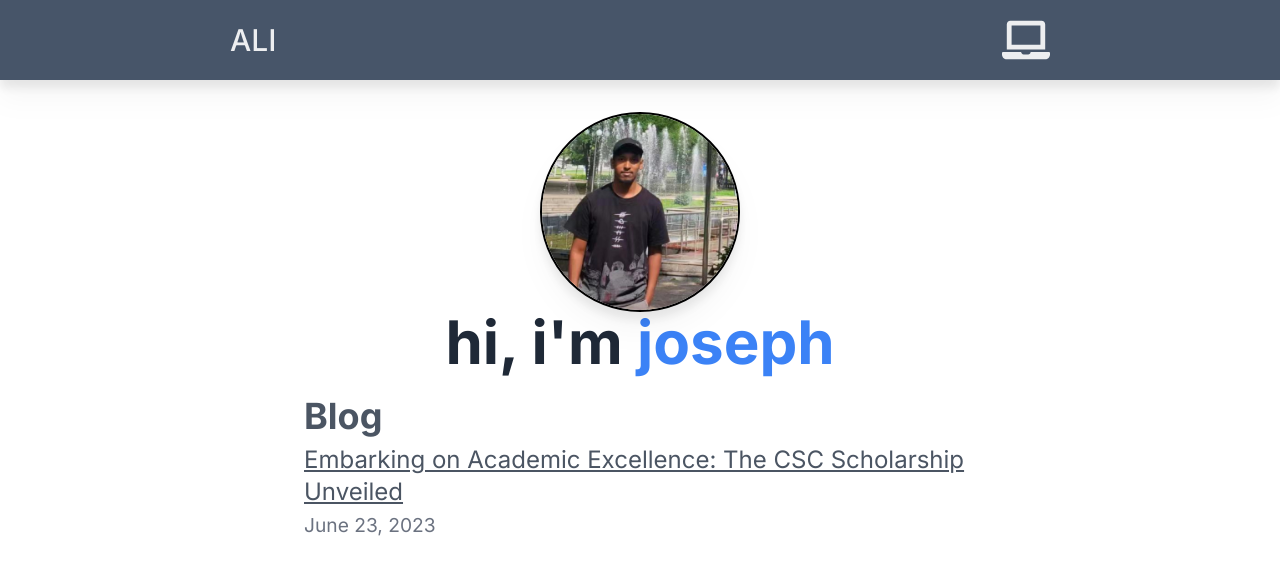
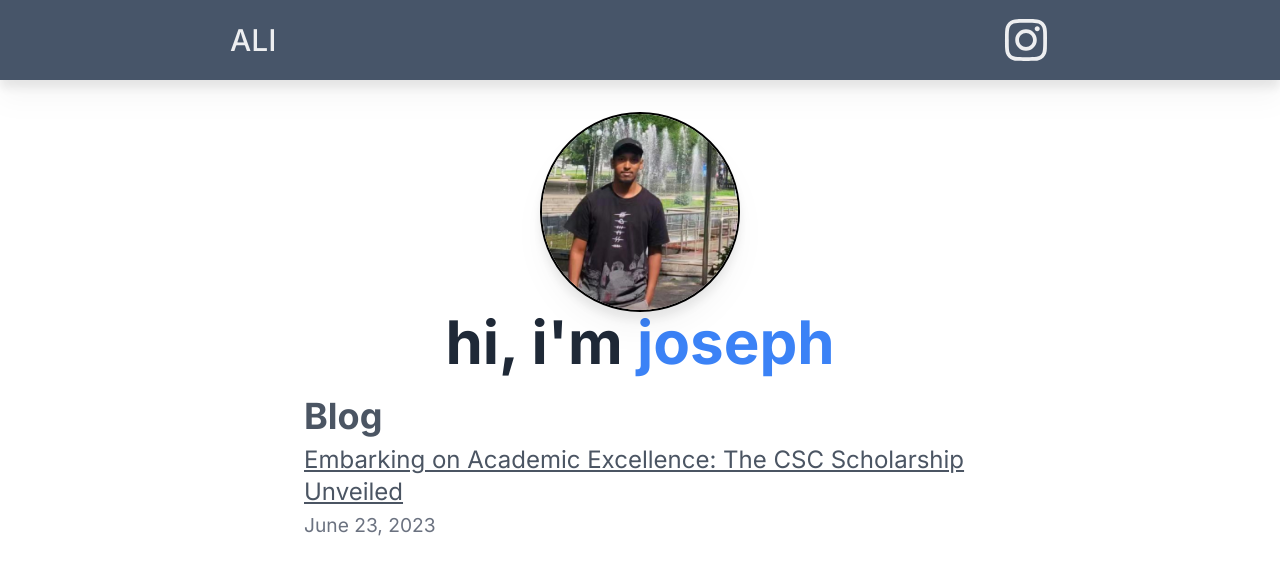
Before and after one commit to aziz-20/myblog, a Next.js app: page / in a window 1280 px wide. Shown: the top 574 px of the page. Built offline with nearby package versions, Linux system fonts and the light colour scheme.

Commit message:
modified:   app/component/Navbar.js

```diff
--- a/app/component/Navbar.js
+++ b/app/component/Navbar.js
@@ -1,5 +1,5 @@
 import Link from "next/link"
-import {FaLaptop} from "react-icons/fa"
+import {FaLaptop,FaInstagram} from "react-icons/fa"
 export default function Navbar() {
     return (
         <nav className="bg-slate-600 p-4 sticky top-0 drop-shadow-xl z-10">
@@ -8,8 +8,8 @@ export default function Navbar() {
                 <Link className="text-white/90 no-underline hover:text-white" href="/">ALI</Link>
                 </h1>
                 <div className="flex flex-row justify-center sm:justify-evenly algin-middle gap-4 text-white text-4xl lg:text-5xl">
-                    <Link href="/projects" className="text-white/90 hover:text-white">
-                        <FaLaptop/>
+                    <Link href="https://www.instagram.com/" className="text-white/90 hover:text-white">
+                        <FaInstagram />
                     </Link>
                 </div>
             </div>
```
